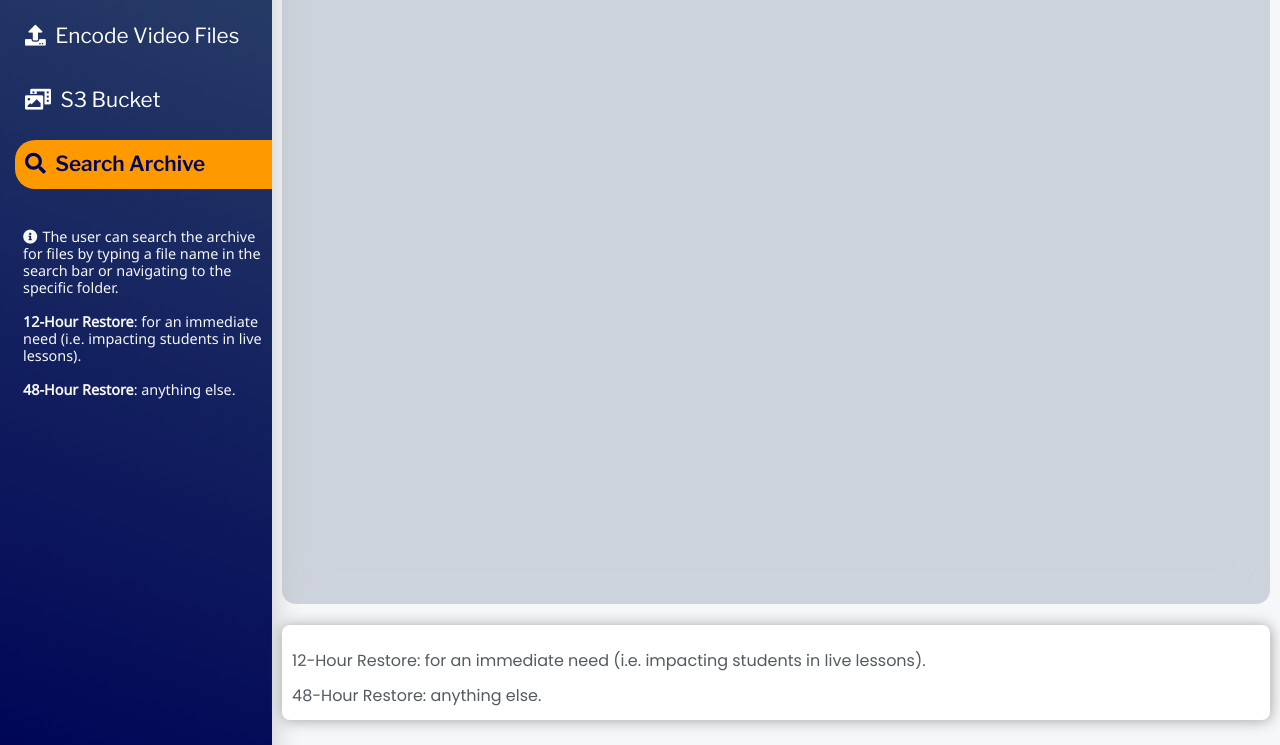
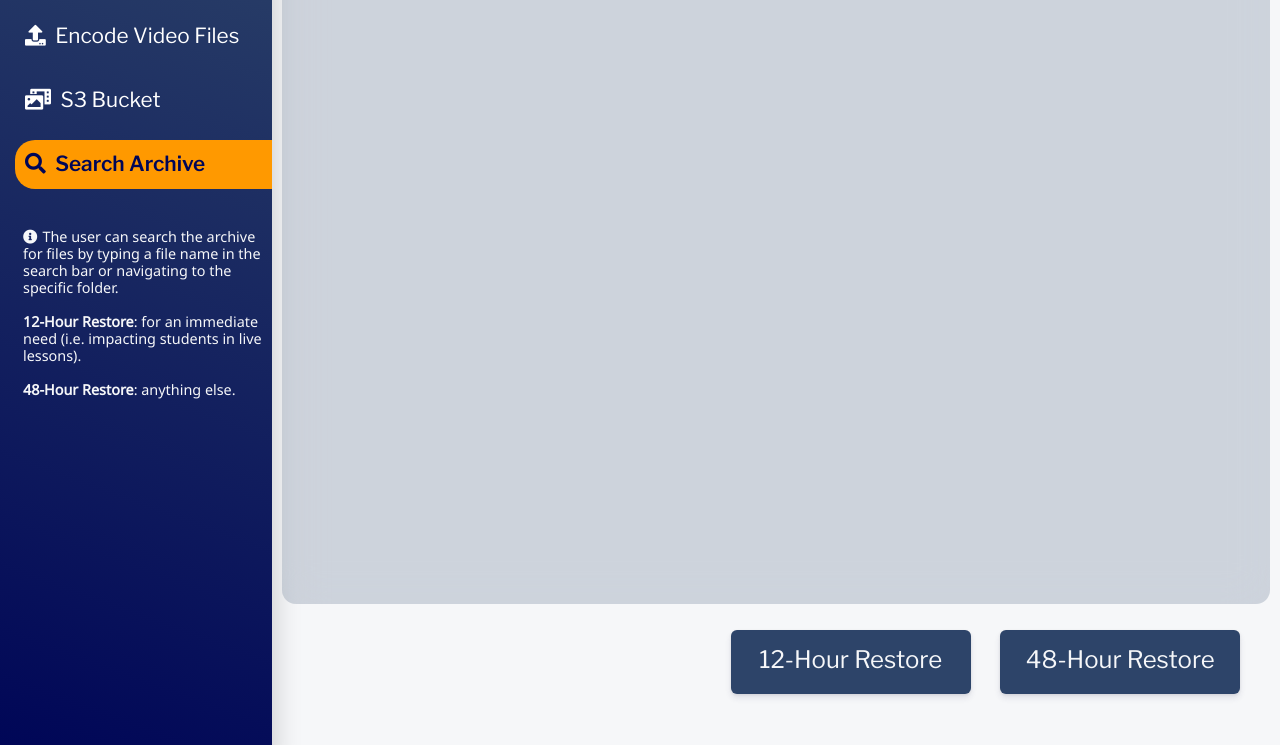
Before and after one commit to aam198/mm-services, a plain HTML site: page demo/search.html in a window 1280 px wide. Shown: the part 437-1182 px from the top of the page. Drawn offline with nearby package versions, Linux system fonts and the light colour scheme.

Commit message:
Added buttons for restore

```diff
--- a/demo/search.html
+++ b/demo/search.html
@@ -84,12 +84,12 @@
             </div>
           </div>
 
-          <div class="card-2">
-            <p>12-Hour Restore: for an immediate need (i.e. impacting students in live lessons). </p>
-            <p>
-              48-Hour Restore: anything else.
-            </p>
-          </div>
+        <div class="restore-button">
+          <div class="btn button" id="restore-12">12-Hour Restore</div>
+          <div class="btn button" id="restore-48">48-Hour Restore</div>
+      </div>
+
+
 
         </section>
 
--- a/styles/main.css
+++ b/styles/main.css
@@ -398,11 +398,12 @@ section{
     display: inline-block;
   }
 
-.button{
+.button, .add-button, .restore-button {
     display: flex;
     justify-content: flex-end;
     padding-top: 1rem;
 }
+
 
 
 #custom-text{
@@ -416,7 +417,7 @@ section{
     font-family: var(--font-body);
     cursor: pointer;
     display:inline-block;
-    width: 20rem;
+    width: 15rem;
     height: 4rem;
     margin-right: 3%;
     border-radius: 6px;
```
Also changed, not shown: demo/archive.html (+1 -1 lines), index.html (+1 -0 lines).
